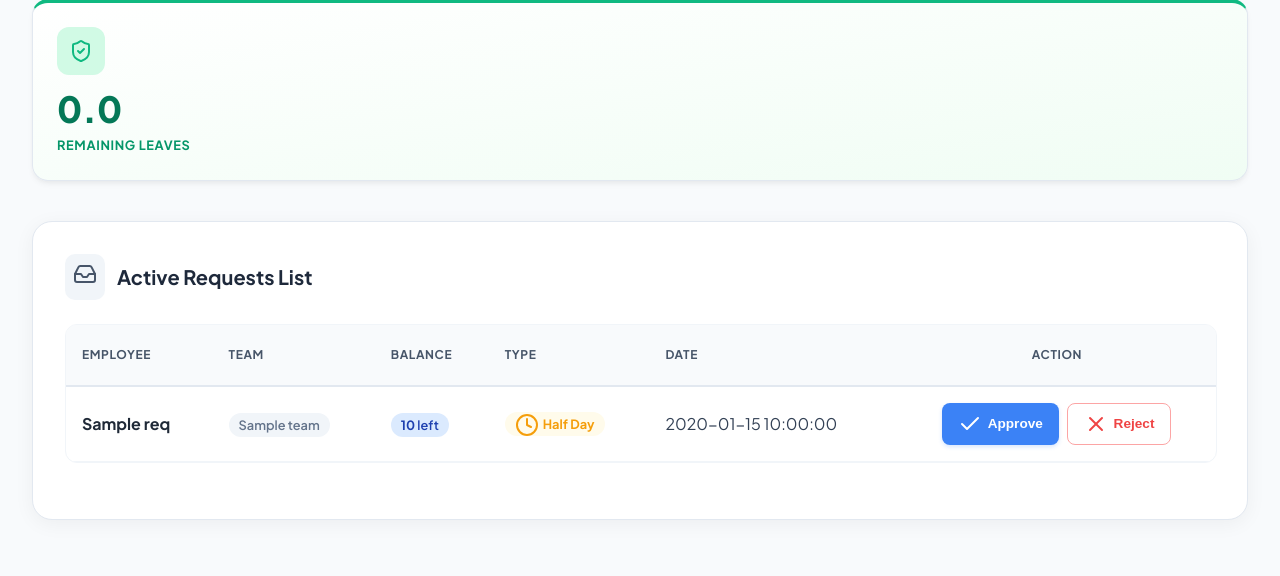
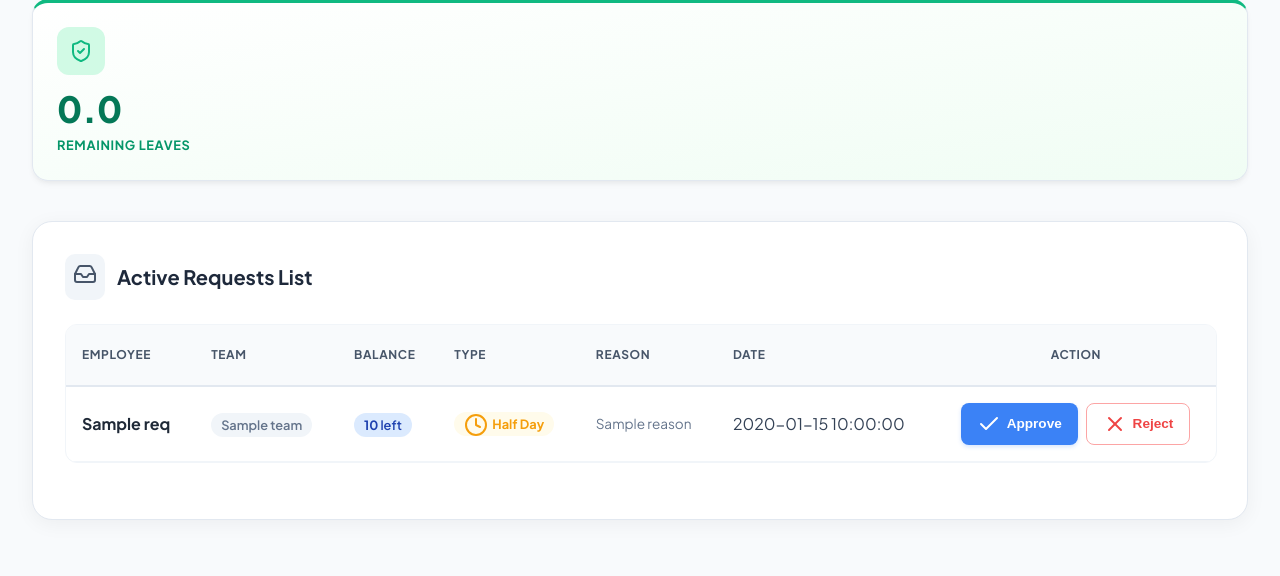
Before and after one commit to Ahsan60712/attendance-system, a Flask app: template templates/manager_dashboard.html in a window 1280 px wide. Shown: the part 649-1225 px from the top of the page. Run offline with Flask 3, Linux system fonts and the light colour scheme; the template is opened without the code that fills it: most values are stand-ins (such as "Sample title", 1, 10 or a date in 2020); some libraries are stand-ins or nearby versions.

Commit message:
Add Reason/Description column to request history tables on employee, manager, admin, and CEO dashboards

```diff
--- a/templates/admin_dashboard.html
+++ b/templates/admin_dashboard.html
@@ -248,6 +248,7 @@
                         <th>Employee</th>
                         <th>Team</th>
                         <th>Type</th>
+                        <th>Reason</th>
                         <th>Date</th>
                         <th>Status</th>
                         <th>Actions</th>
@@ -259,6 +260,7 @@
                         <td style="font-weight: 700; padding: 1rem;">{{ req.emp_name }}</td>
                         <td style="padding: 1rem;"><span class="badge" style="background:#f1f5f9;">{{ req.team }}</span></td>
                         <td style="padding: 1rem;">{{ req.type }}</td>
+                        <td style="padding: 1rem; color: #64748b; font-size: 0.85rem;">{{ req.reason }}</td>
                         <td style="padding: 1rem;">{{ req.display_date }}</td>
                         <td style="padding: 1rem;">
                             {% if req.status == 'Approved' %}
--- a/templates/ceo_dashboard.html
+++ b/templates/ceo_dashboard.html
@@ -226,6 +226,7 @@
                     <th>Employee</th>
                     <th>Team</th>
                     <th>Type</th>
+                    <th>Reason</th>
                     <th>Date</th>
                     <th>Status</th>
                     <th>Actions</th>
@@ -237,6 +238,7 @@
                     <td style="font-weight: 700; padding: 1rem;">{{ req.emp_name | replace('_', ' ') }}</td>
                     <td style="padding: 1rem;"><span class="badge" style="background:#f1f5f9;">{{ req.team }}</span></td>
                     <td style="padding: 1rem;">{{ req.type }}</td>
+                    <td style="padding: 1rem; color: #64748b; font-size: 0.85rem;">{{ req.reason }}</td>
                     <td style="padding: 1rem;">{{ req.display_date }}</td>
                     <td style="padding: 1rem;">
                         {% if req.status == 'Approved' %}
--- a/templates/employee_dashboard.html
+++ b/templates/employee_dashboard.html
@@ -263,6 +263,7 @@
                             <th>Date</th>
                             <th>Type</th>
                             <th>Status</th>
+                            <th>Reason</th>
                             <th>Action</th>
                         </tr>
                     </thead>
@@ -300,6 +301,7 @@
                                     </span>
                                 {% endif %}
                             </td>
+                            <td style="color: #64748b; font-size: 0.85rem;">{{ record.reason }}</td>
                             <td>
                                 {% if record.status == 'Pending' %}
                                 <form action="{{ url_for('cancel_request') }}" method="POST" style="margin:0;" onsubmit="return confirm('Are you sure you want to delete/cancel this request?');">
@@ -318,7 +320,7 @@
                         </tr>
                         {% else %}
                         <tr>
-                            <td colspan="4" style="text-align: center; padding: 3rem 1rem; color: #94a3b8;">
+                            <td colspan="5" style="text-align: center; padding: 3rem 1rem; color: #94a3b8;">
                                 <i data-lucide="inbox" size="32" style="margin-bottom: 1rem; opacity: 0.5; display: block; margin-left: auto; margin-right: auto;"></i>
                                 No recent requests found
                             </td>
--- a/templates/manager_dashboard.html
+++ b/templates/manager_dashboard.html
@@ -558,6 +558,7 @@
                         <th>Team</th>
                         <th>Balance</th>
                         <th>Type</th>
+                        <th>Reason</th>
                         <th>Date</th>
                         <th style="text-align: center;">Action</th>
                     </tr>
@@ -587,6 +588,7 @@
                             </span>
                             {% endif %}
                         </td>
+                        <td style="color: #64748b; font-size: 0.85rem;">{{ req.reason }}</td>
                         <td style="font-weight: 500;">{{ req.display_date }}</td>
                         <td style="text-align: center;">
                             <div style="display: flex; gap: 0.5rem; justify-content: center;">
@@ -643,6 +645,7 @@
                         <th>Employee</th>
                         <th>Team</th>
                         <th>Type</th>
+                        <th>Reason</th>
                         <th>Date</th>
                         <th>Status</th>
                         <th>Actions</th>
@@ -668,6 +671,7 @@
                             </span>
                             {% endif %}
                         </td>
+                        <td style="color: #64748b; font-size: 0.85rem;">{{ req.reason }}</td>
                         <td style="font-weight: 500;">{{ req.display_date }}</td>
                         <td>
                             <span style="background: #dcfce7; color: #166534; padding: 4px 10px; border-radius: 20px; font-size: 0.8rem; font-weight: 600; display: inline-flex; align-items: center; gap: 4px;">
```
